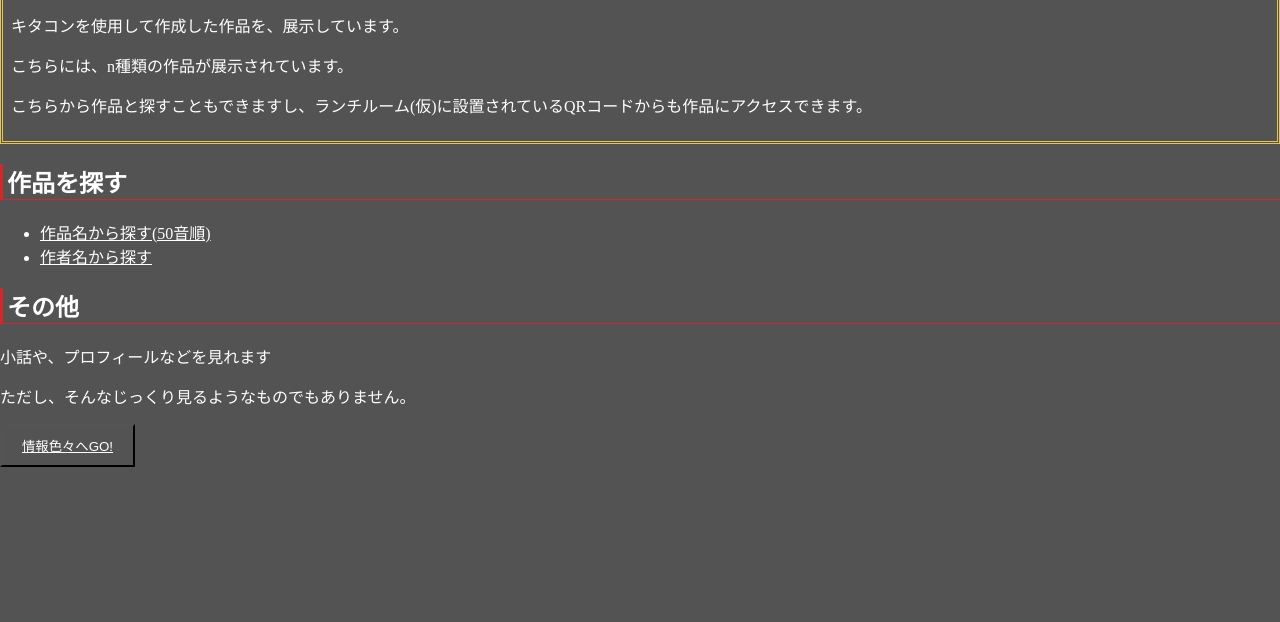
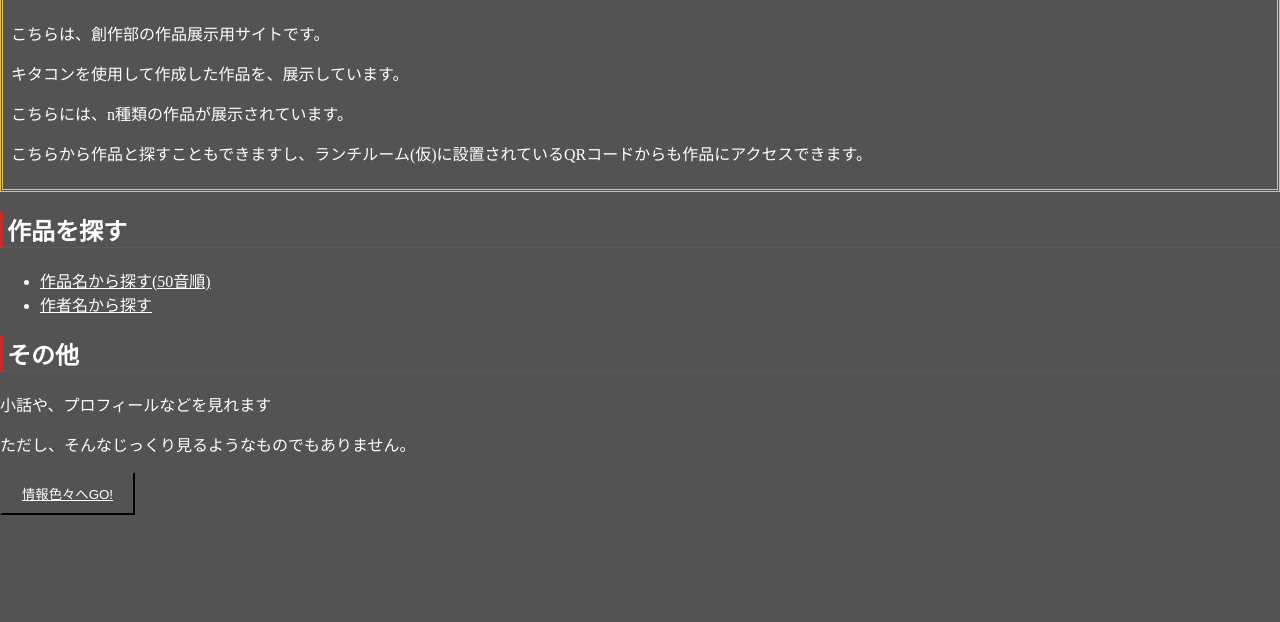
Before and after one commit to bacone-poteto/sousaku, a plain HTML site: page index.html in a window 1280 px wide. Shown: the part 178-800 px from the top of the page. Drawn offline with Linux system fonts and the light colour scheme.

Commit message:
update style.css

```diff
--- a/style.css
+++ b/style.css
@@ -4,7 +4,7 @@
 
 body {
     background-color:#535353 !important;
-    margin: 2em 0 1em;
+    margin: 5em 0 1em;
 }
 
 .intro {
```
